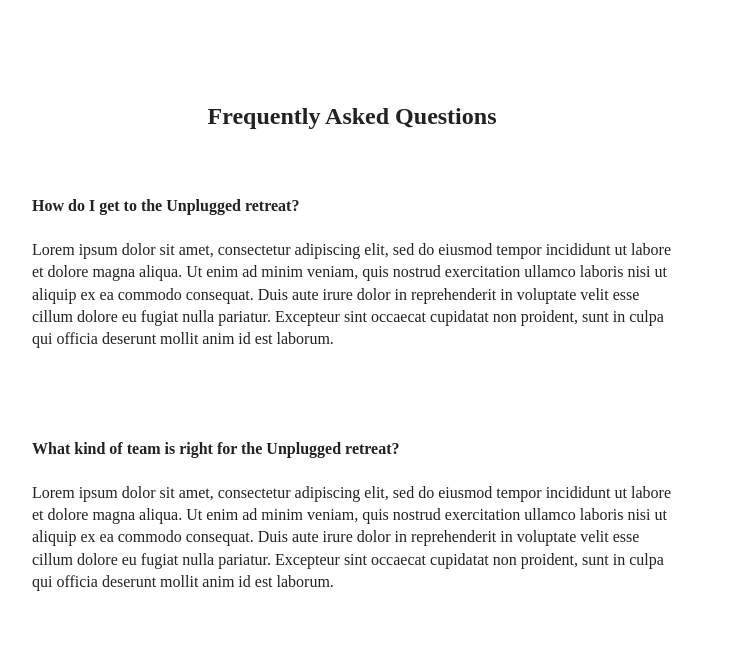
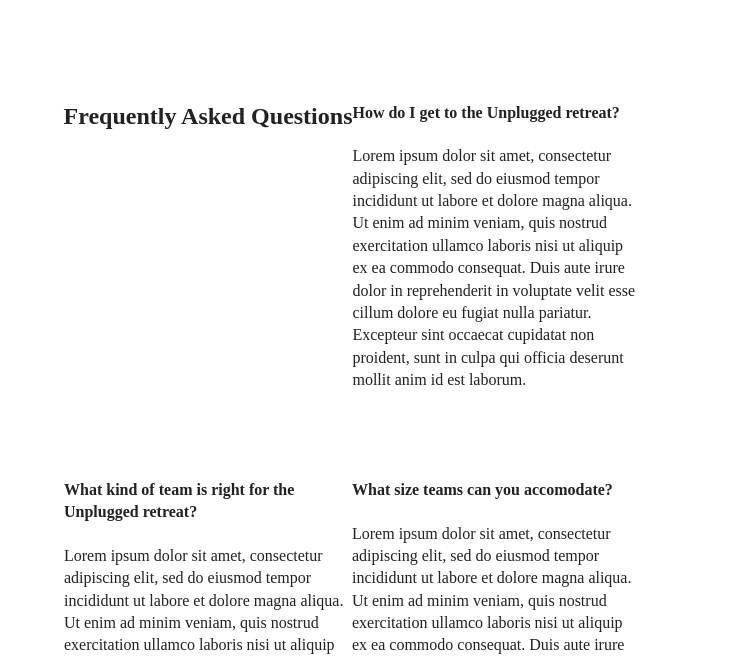
Before and after one commit to Norm-S/09.01-206-responsive-website-project, a website: page faq/index.html in a window 1280 px wide. Shown: the part 90-747 px from the top of the page, without its empty margins (288-1031 px from the left). Drawn offline with Linux system fonts and the light colour scheme.

Commit message:
Add flex-basis to faq-content under tablet styles

```diff
--- a/css/main.css
+++ b/css/main.css
@@ -443,6 +443,13 @@ aside p {
   footer .copyright {
     width: 100%;
   }
+
+  /* ------- About Page ------ */
+
+  /* ------- FAQ Page ------- */
+  .faq-content {
+    flex-basis: 45%;
+  }
 }
 
 @media only screen and (min-width: 1200px) {
```
